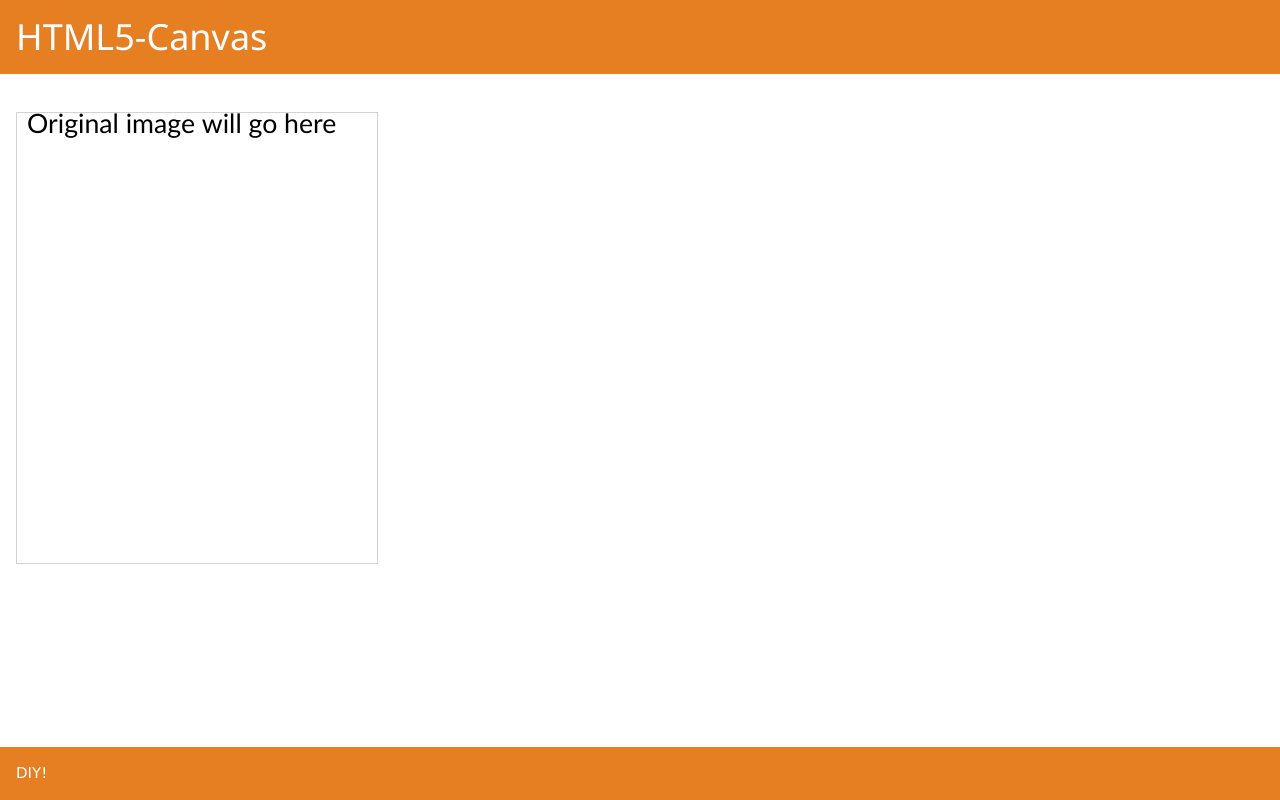
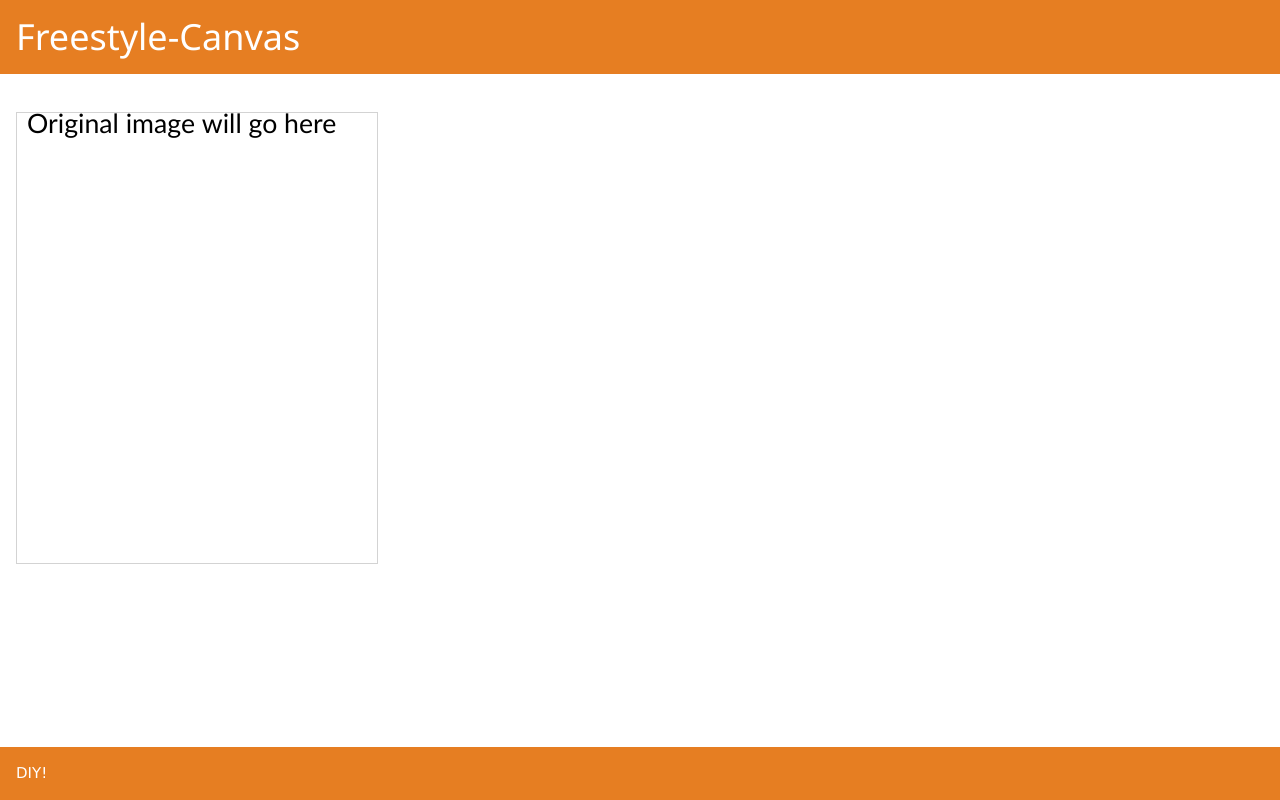
Before and after one commit to UT-HRI-DIY-BaseRepositories/Freestyle-Canvas, a plain HTML site: page index.html in a window 1280 px wide. Drawn offline with Linux system fonts and the light colour scheme.

Commit message:
updated app title

```diff
--- a/index.html
+++ b/index.html
@@ -1,6 +1,6 @@
 <!DOCTYPE html>
 <html>
-<!-- The following code has been developed by students and/or researchers of the Freshman Research Initiative DIY Diagnostics Stream at The University of Texas at Austin.  This code is shared for demonstration purposes and should not be considered a product -- it is for entertainment purposes only.  Any user of this code does so at their own risk. Members of the DIY Stream, FRI, and The University of Texas system are not liable for anything related to this code.
+<!-- The following code has been developed by students and/or researchers.  This code is shared for demonstration purposes and should not be considered a product -- it is for entertainment purposes only.  Any user of this code does so at their own risk. Members of the DIY Stream, FRI, HRI, and The University of Texas system are not liable for anything related to this code.
 
 THIS CODE SHOULD NOT BE USED TO DIAGNOSE ANY KIND OF MEDICAL CONDITION.
 
@@ -10,7 +10,7 @@ Author 1
 Author 2
 
 Further Information:
-http://cns.utexas.edu/fri
+https://fri.cns.utexas.edu/community-outreach/high-school-research-initiative
 
 Research Educator:
 Timothy Riedel
@@ -56,7 +56,7 @@ UTimage.src = 'utaluxart-12_3.jpg';
 
 <body>
 <div id="header" class="w3-container w3-flat-carrot">
-	<h1>HTML5-Canvas</h1>
+	<h1>Freestyle-Canvas</h1>
 </div>
 
 <div id="content" class="w3-container">
```
